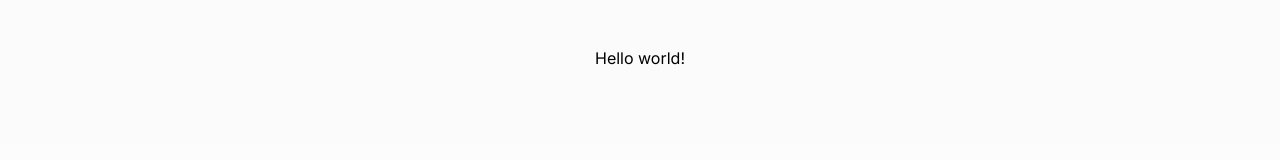
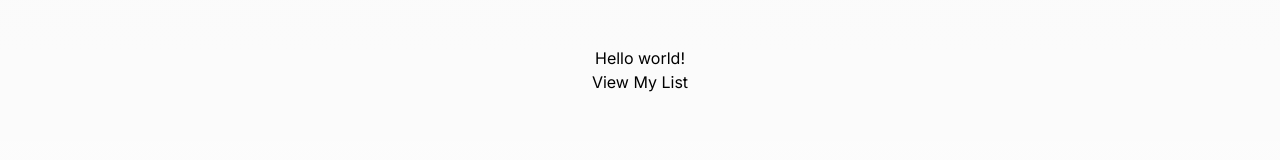
Before and after one commit to tmutimer/wishlist-app, a Next.js app: page / in a window 1280 px wide. Shown: the part 120-280 px from the top of the page. Built offline with nearby package versions, Linux system fonts and the light colour scheme.

Commit message:
Feat: add link to My List from home page

```diff
--- a/app/page.tsx
+++ b/app/page.tsx
@@ -1,8 +1,10 @@
+import Link from "next/link";
 
 export default function Home() {
   return (
-    <main className="flex min-h-screen flex-col items-center justify-between p-24">
+    <main className="flex min-h-screen flex-col items-center p-24">
       <div>Hello world!</div>
+      <Link href="/my-list">View My List</Link>
 
     </main>
   )
```
